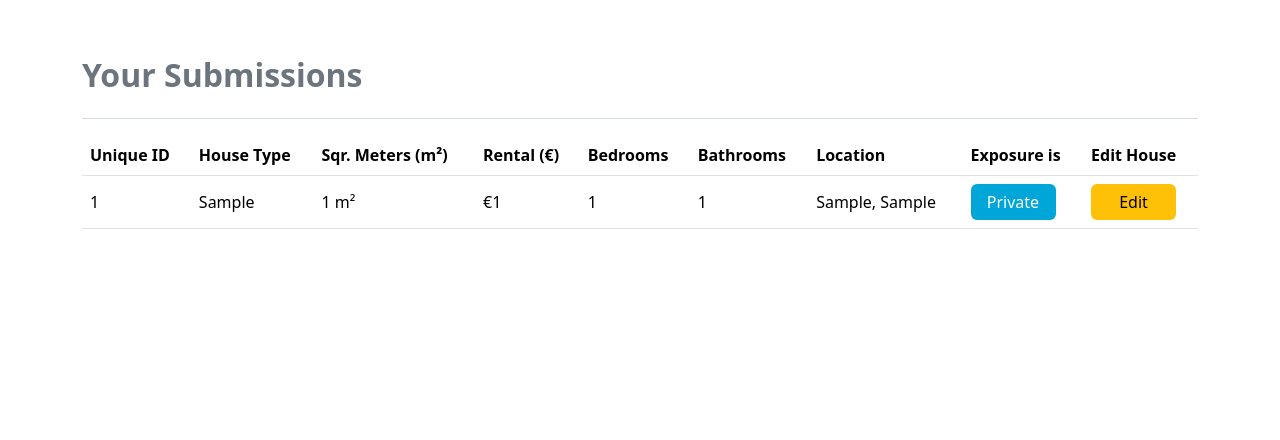
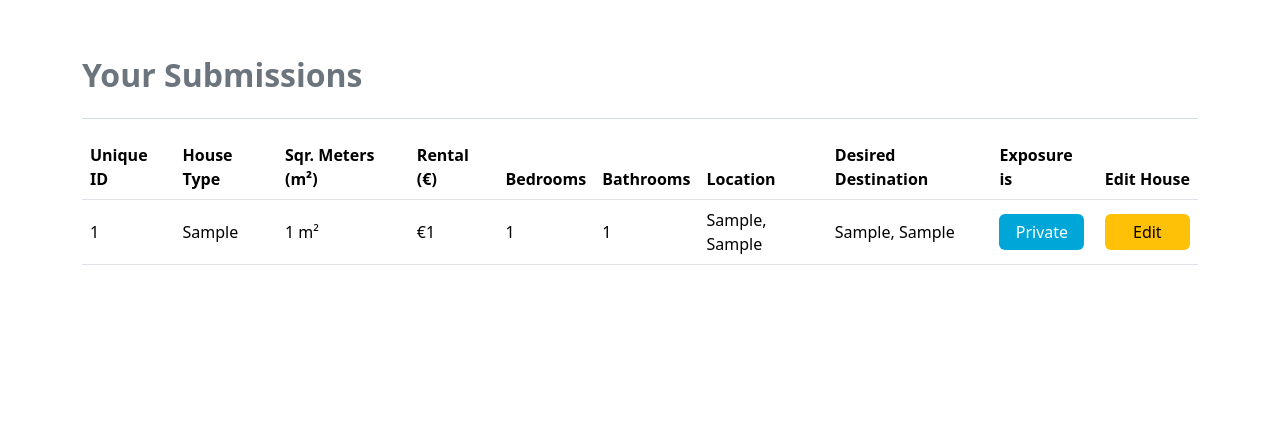
Before and after one commit to a-tsagkalidis/swappr, a Flask app: page / in a window 1280 px wide. Shown: the part 100-540 px from the top of the page. Run offline with Flask 3, Linux system fonts and the light colour scheme; the visitor is signed in with stand-in values (Sample User, id 1); tables that the repository leaves empty hold one stand-in row (values such as "Sample post"); some libraries are stand-ins or nearby versions.

Commit message:
Update: added desired destinations in submit and edit_submission routes

```diff
--- a/app.py
+++ b/app.py
@@ -371,6 +371,9 @@ def submit():
         city = request.form.get('city')
         municipality = request.form.get('municipality')
         region = request.form.get('region')
+        city_destination = request.form.get('cityDestination')
+        municipality_destination = request.form.get('municipalityDestination')
+        region_destination = request.form.get('regionDestination')
         all_field_values = list(request.form.values())
 
         # Check if all form fields are filled and valid
@@ -387,6 +390,7 @@ def submit():
                 city,
                 municipality,
                 region
+                #TODO add destination location details for validation
             )
 
             # Update log with WARNING msg
@@ -408,12 +412,15 @@ def submit():
                         rental,
                         bedrooms,
                         bathrooms,
-                        exposure,
                         city,
                         municipality,
-                        region
+                        region,
+                        city_destination,
+                        municipality_destination,
+                        region_destination,
+                        exposure
                     )
-                    VALUES (?, ?, ?, ?, ?, ?, ?, ?, ?, ?);
+                    VALUES (?, ?, ?, ?, ?, ?, ?, ?, ?, ?, ?, ?, ?);
                     '''
             cursor_execute(
                 query,
@@ -423,10 +430,13 @@ def submit():
                 rental,
                 bedrooms,
                 bathrooms,
-                exposure,
                 city,
                 municipality,
-                region
+                region,
+                city_destination,
+                municipality_destination,
+                region_destination,
+                exposure
             )
 
             # Update log with INFO msg
@@ -530,38 +540,40 @@ def edit_submission():
     # Retrieve data from the form
     submission_id = request.form.get('submission_id')
 
-    # Check if the submission exists by fetchin it
-    query = '''
-            SELECT * FROM submissions
-            WHERE id = ?
-            AND user_id = ?;
-            '''
-    submission_data = cursor_fetch(query, submission_id, user_id)
+    try:
+        # Ensure submission existance
+        query = '''
+                SELECT * FROM submissions
+                WHERE id = ?
+                AND user_id = ?;
+                '''
+        submission_data = cursor_fetch(query, submission_id, user_id)
 
-    # If submission exists pass its data to the edit page, else reload index route
-    if submission_data:
-        # Update log with INFO msg
-        log(
-            f'''
-            {session['ip']}
-            USER[{session['username']}]: NAVIGATION: @edit_submission.html
-            USER[{session['username']}]: SUCCESS: Submission id {submission_id} 'edit'
-            ''',
-            indent=24
-        )
+        # If submission exists pass its data to the edit page, else reload index route
+        if submission_data:
+            # Update log with INFO msg
+            log(
+                f'''
+                {session['ip']}
+                USER[{session['username']}]: NAVIGATION: @edit_submission.html
+                USER[{session['username']}]: SUCCESS: Submission id {submission_id} 'edit'
+                ''',
+                indent=20
+            )
 
-        return render_template(
-            '/edit_submission.html',
-            cities=cities,
-            submission=submission_data[0],
-            whitespace=whitespace,
-        )
-    else:
+            return render_template(
+                '/edit_submission.html',
+                cities=cities,
+                submission=submission_data[0],
+                whitespace=whitespace,
+            )
+
+    except Exception as err:
         # Update log with ERROR msg
         log(
             f'''
             {session['ip']}
-            USER[{session['username']}]: FAILED: Submission id {submission_id} 'not found'
+            USER[{session['username']}]: FAILED: Submission id {submission_id} 'not found': {err}
             ''',
             level='WARNING',
             indent=24
@@ -593,6 +605,9 @@ def save_edit_submission():
     city = request.form.get('city')
     municipality = request.form.get('municipality')
     region = request.form.get('region')
+    city_destination = request.form.get('cityDestination')
+    municipality_destination = request.form.get('municipalityDestination')
+    region_destination = request.form.get('regionDestination')
     all_field_values = list(request.form.values())
 
     # Save edited house or delete it
@@ -611,6 +626,7 @@ def save_edit_submission():
                 city,
                 municipality,
                 region
+                #TODO add destination location details for validation
             )
             # Update log with WARNING msg
             log(
@@ -630,10 +646,13 @@ def save_edit_submission():
                         rental = ?,
                         bedrooms = ?,
                         bathrooms = ?,
-                        exposure = ?,
                         city = ?,
                         municipality = ?,
-                        region = ?
+                        region = ?,
+                        city_destination = ?,
+                        municipality_destination = ?,
+                        region_destination = ?,
+                        exposure = ?
                     WHERE id = ?
                     AND user_id = ?;
                     '''
@@ -644,10 +663,13 @@ def save_edit_submission():
                 rental,
                 bedrooms,
                 bathrooms,
-                exposure,
                 city,
                 municipality,
                 region,
+                city_destination,
+                municipality_destination,
+                region_destination,
+                exposure,
                 submission_id,
                 user_id
             )
--- a/fSQL.py
+++ b/fSQL.py
@@ -32,6 +32,9 @@ def create_database_tables():
             city TEXT NOT NULL,
             municipality TEXT NOT NULL,
             region TEXT NOT NULL,
+            city_destination TEXT NOT NULL,
+            municipality_destination TEXT NOT NULL,
+            region_destination TEXT NOT NULL,
             exposure TEXT NOT NULL,
             FOREIGN KEY (user_id) REFERENCES users (id)
         );
--- a/locations.json
+++ b/locations.json
@@ -335,5 +335,16 @@
 			"filippoupoli": "41334",
 			"xaravgi": "41448"
 		}
+	},
+	{
+		"id": 19,
+		"city": "xanthi",
+		"municipality": "xanthis",
+		"region": {
+			"mexicana": "41335",
+			"plateia": "41336",
+			"chrysa": "41334",
+			"ektenopol": "41221"
+		}
 	}
 ]
--- a/static/js/script.js
+++ b/static/js/script.js
@@ -371,8 +371,17 @@ if (
 	window.location.pathname === '/search' // Most part of the code for search route is in [4.0]
 ) {
 	// Initialize location selectors
-	initializeLocationSelectors('city', 'municipality', 'region');
-	initializeLocationSelectors('swapCity', 'swapMunicipality', 'swapRegion');
+	initializeLocationSelectors(
+		'city',
+		'municipality',
+		'region'
+	);
+
+	initializeLocationSelectors(
+		'cityDestination',
+		'municipalityDestination',
+		'regionDestination'
+	);
 }
 
 
--- a/templates/index.html
+++ b/templates/index.html
@@ -20,6 +20,7 @@
             <th>Bedrooms</th>
             <th>Bathrooms</th>
             <th>Location</th>
+            <th>Desired Destination</th>
             <th>Exposure is</th>
             <th>Edit House</th>
             <!-- Add other columns as needed -->
@@ -35,6 +36,7 @@
               <td>{{ submission.bedrooms }}</td>
               <td>{{ submission.bathrooms }}</td>
               <td>{{ whitespace(submission.city) }}, {{ whitespace(submission.region) }}</td>
+              <td>{{ whitespace(submission.city_destination) }}, {{ whitespace(submission.region_destination) }}</td>
               <td>
                 {% if submission.exposure == 'public' %}
                   <form method="post" action="/update_exposure">
```
Also changed, not shown: templates/form_fields.html (+7 -7 lines), 1 other file.
